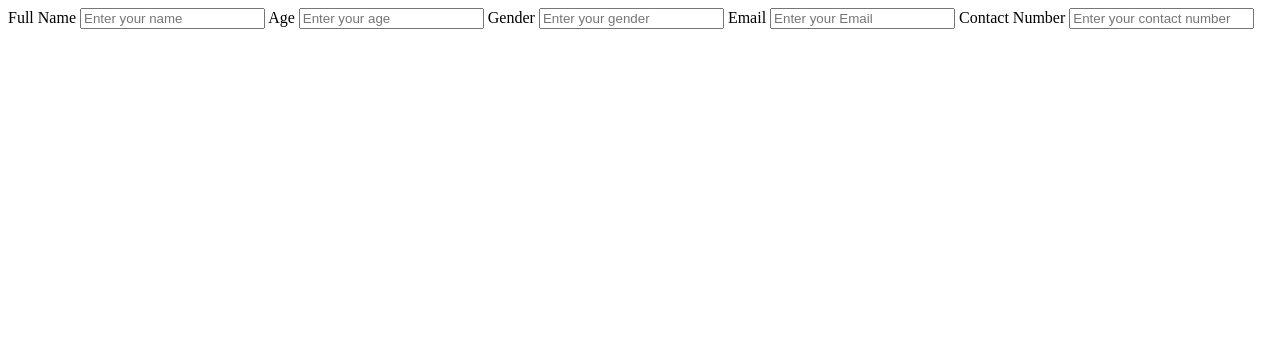
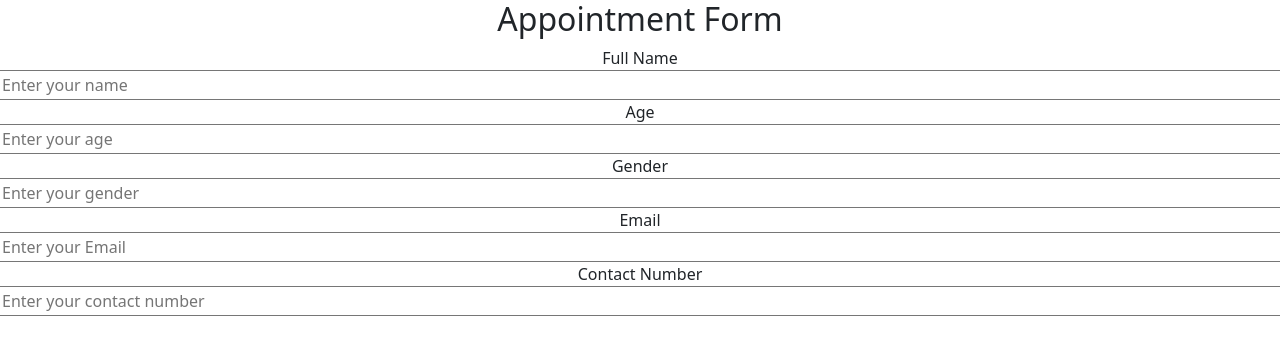
Before and after one commit to Vasuki-84/Nutrition_foods, a plain HTML site: page foods/AppointmentForm.html in a window 1280 px wide. Drawn offline with nearby package versions, Linux system fonts and the light colour scheme.

Commit message:
added bootstrap files

```diff
--- a/foods/AppointmentForm.html
+++ b/foods/AppointmentForm.html
@@ -1,24 +1,30 @@
 <!DOCTYPE html>
 <html lang="en">
+
 <head>
     <meta charset="UTF-8">
     <meta name="viewport" content="width=device-width, initial-scale=1.0">
     <title>Appointment_Form</title>
     <style href="./CSS_Style/Appointment.css" rel="stylesheet"></style>
+    <link href="https://cdn.jsdelivr.net/npm/bootstrap@5.3.8/dist/css/bootstrap.min.css" rel="stylesheet"
+        integrity="sha384-sRIl4kxILFvY47J16cr9ZwB07vP4J8+LH7qKQnuqkuIAvNWLzeN8tE5YBujZqJLB" crossorigin="anonymous">
 </head>
+
 <body>
-    <form>
-        <label>Full Name</label>
-        <input type="text" placeholder="Enter your name">
-         <label>Age</label>
-        <input type="number" placeholder="Enter your age">
-         <label>Gender</label>
-        <input type="text" placeholder="Enter your gender">
-         <label>Email</label>
-        <input type="email" placeholder="Enter your Email">
-         <label>Contact Number</label>
-        <input type="number" placeholder="Enter your contact number">
-    </form>
+    <h2 class="text-center">Appointment Form</h2>
+    <div class="row text-center">
+            <label class="col">Full Name</label>
+            <input type="text" placeholder="Enter your name">
+            <label class="col">Age</label>
+            <input type="number" placeholder="Enter your age">
+            <label class="col">Gender</label>
+            <input type="text" placeholder="Enter your gender">
+            <label class="col">Email</label>
+            <input type="email" placeholder="Enter your Email">
+            <label class="col">Contact Number</label>
+            <input type="number" placeholder="Enter your contact number">
 
+    </div>
 </body>
+
 </html>
```
Also changed, not shown: foods/CSS_Style/Appointment.css (+8 -0 lines), foods/index.html (+2 -1 lines).
